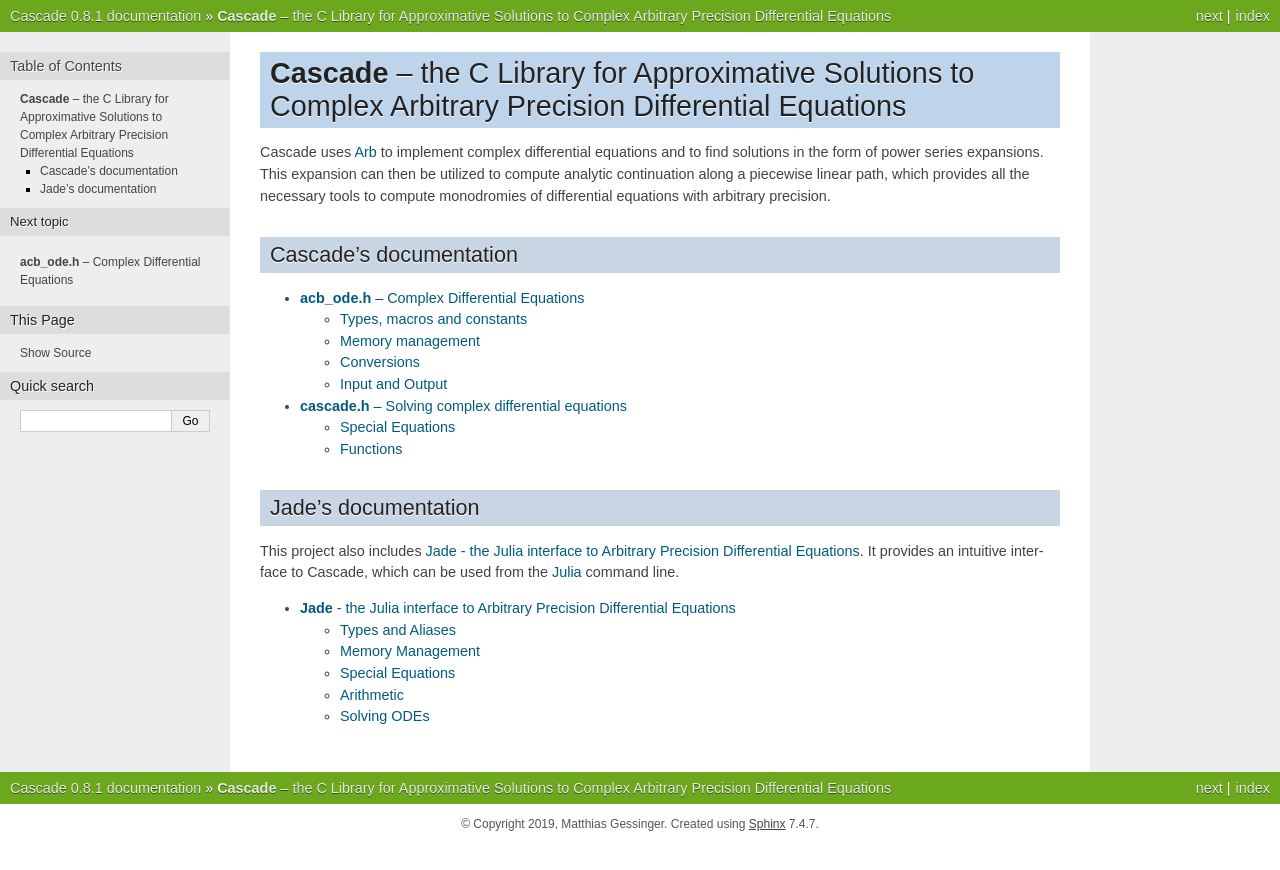
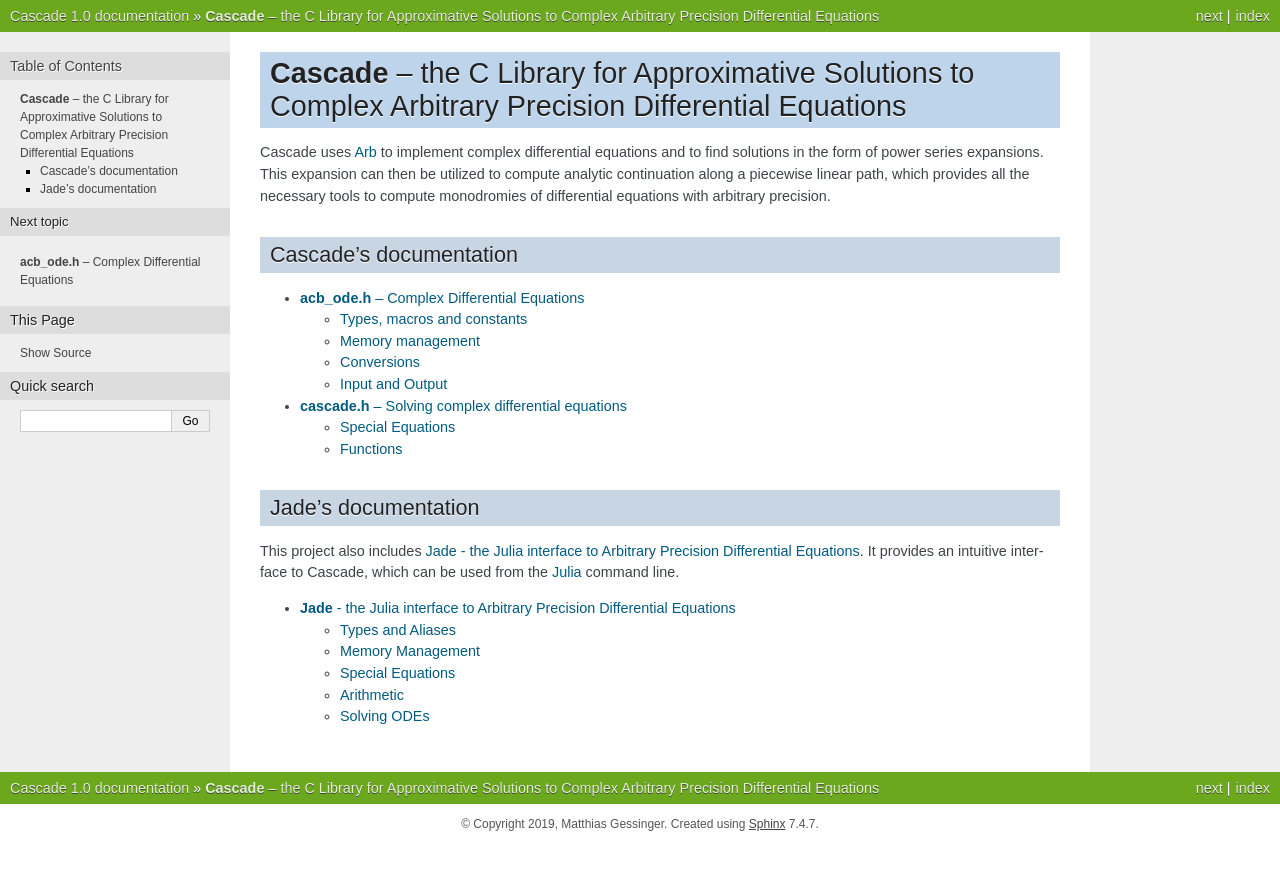
Before and after one commit to MGessinger/Cascade, a Sphinx documentation site: the page built from doc/source/index.rst, in a window 1280 px wide. Shown: the top 870 px of the page. Built offline with Sphinx 7.4.7, drawn with Linux system fonts in a browser that asks for light colours.

Commit message:
Update Version information
This marks the release of Cascade v1.0 as well as Jade v1.0

```diff
--- a/doc/source/conf.py
+++ b/doc/source/conf.py
@@ -56,9 +56,9 @@
 # built documents.
 #
 # The short X.Y version.
-version = u'0.8'
+version = u'1.0'
 # The full version, including alpha/beta/rc tags.
-release = u'0.8.1'
+release = u'1.0'
 
 # The language for content autogenerated by Sphinx. Refer to documentation
 # for a list of supported languages.
```
Also changed, not shown: README.md (+8 -3 lines), 2 other files.
